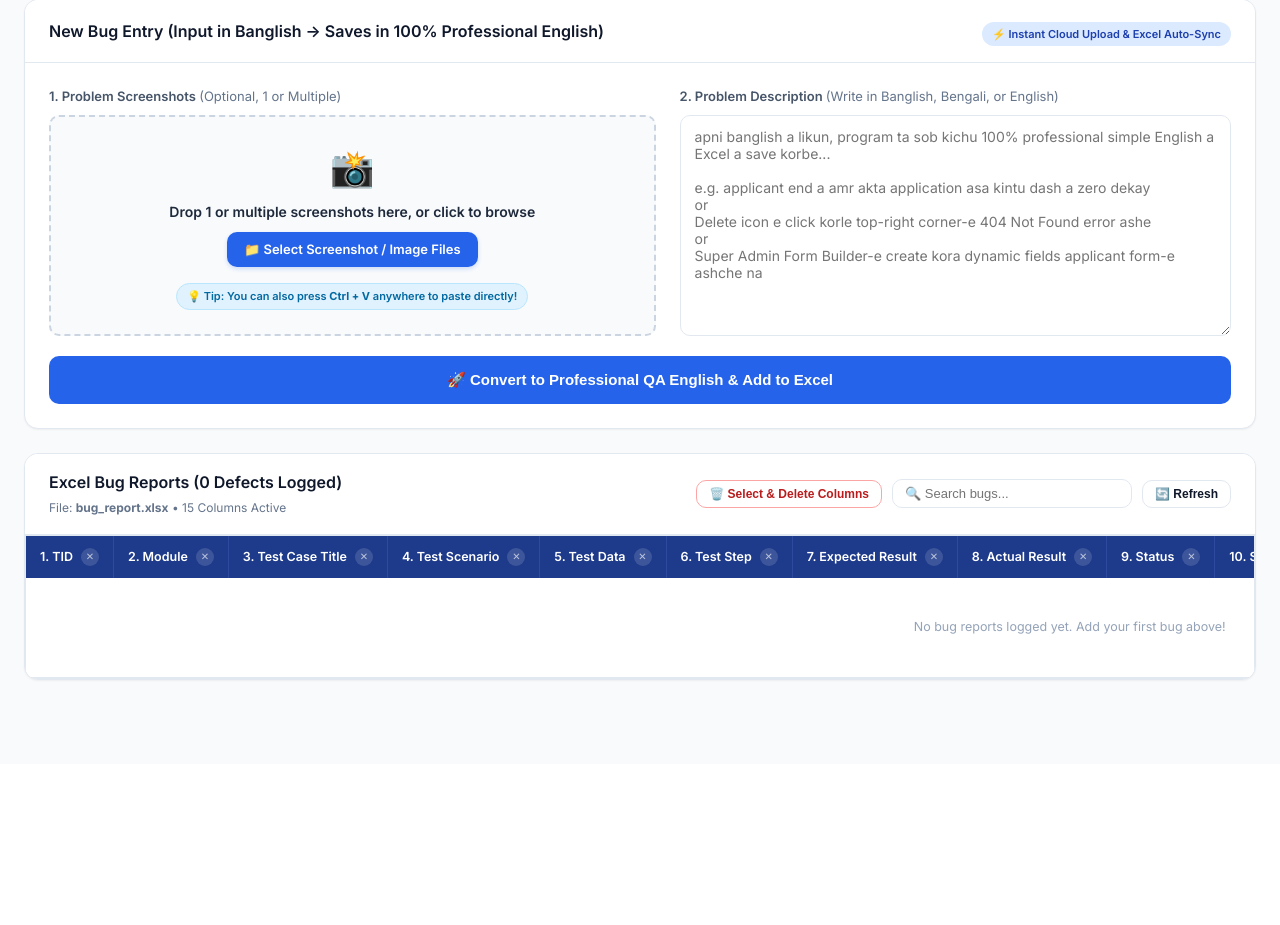
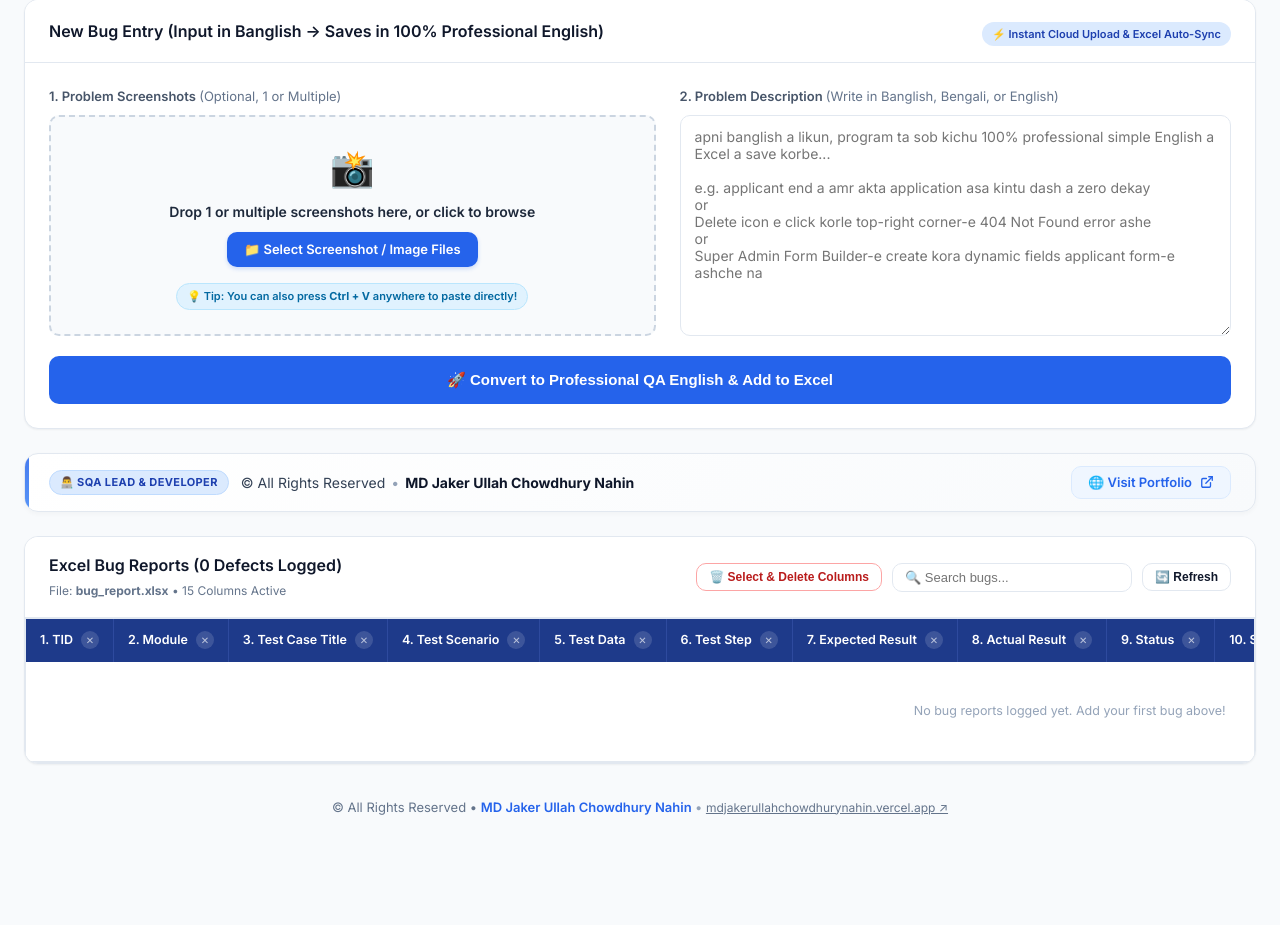
Before and after one commit to nahincodezzi/qa-auto-bug-reporter, a Flask app: page / in a window 1280 px wide. Shown: the part 101-1026 px from the top of the page. Before the commit the page ends 782 px from the top, so only its background shows below. Run offline with Flask 3, Linux system fonts and the light colour scheme; some libraries are stand-ins or nearby versions.

Commit message:
feat(branding): add professional copyright bar and portfolio link for MD Jaker Ullah Chowdhury Nahin

```diff
--- a/templates/index.html
+++ b/templates/index.html
@@ -487,6 +487,116 @@
             font-size: 13px;
             width: 240px;
         }
+
+        /* Author Credits & Portfolio Bar */
+        .author-credits-banner {
+            display: flex;
+            justify-content: center;
+            width: 100%;
+        }
+        .author-link {
+            display: flex;
+            align-items: center;
+            justify-content: space-between;
+            width: 100%;
+            padding: 12px 24px;
+            background: linear-gradient(135deg, #ffffff 0%, #f8fafc 100%);
+            border: 1px solid #e2e8f0;
+            border-radius: var(--radius-lg);
+            box-shadow: 0 2px 5px rgba(0, 0, 0, 0.03);
+            text-decoration: none;
+            color: var(--text-main);
+            transition: all 0.25s cubic-bezier(0.4, 0, 0.2, 1);
+            position: relative;
+            overflow: hidden;
+            cursor: pointer;
+        }
+        .author-link::before {
+            content: "";
+            position: absolute;
+            left: 0;
+            top: 0;
+            bottom: 0;
+            width: 4px;
+            background: linear-gradient(180deg, #2563eb, #3b82f6);
+            opacity: 0.85;
+            transition: width 0.25s ease;
+        }
+        .author-link:hover {
+            border-color: #3b82f6;
+            background: linear-gradient(135deg, #f0fdf4 0%, #eff6ff 100%);
+            box-shadow: 0 6px 18px rgba(37, 99, 235, 0.12);
+            transform: translateY(-2px);
+        }
+        .author-link:hover::before {
+            width: 6px;
+        }
+        .author-left {
+            display: flex;
+            align-items: center;
+            gap: 12px;
+            flex-wrap: wrap;
+        }
+        .author-badge {
+            background: #dbeafe;
+            color: #1e40af;
+            border: 1px solid #bfdbfe;
+            font-size: 11px;
+            font-weight: 700;
+            padding: 3px 10px;
+            border-radius: 9999px;
+            letter-spacing: 0.4px;
+            text-transform: uppercase;
+            transition: all 0.2s ease;
+        }
+        .author-link:hover .author-badge {
+            background: #2563eb;
+            color: #ffffff;
+            border-color: #2563eb;
+        }
+        .author-name {
+            font-size: 14px;
+            color: #334155;
+            display: flex;
+            align-items: center;
+            gap: 6px;
+        }
+        .author-name strong {
+            color: #0f172a;
+            font-weight: 700;
+            transition: color 0.2s ease;
+        }
+        .author-link:hover .author-name strong {
+            color: #2563eb;
+        }
+        .author-right {
+            display: flex;
+            align-items: center;
+        }
+        .author-portfolio-btn {
+            display: inline-flex;
+            align-items: center;
+            gap: 8px;
+            font-size: 13px;
+            font-weight: 600;
+            color: #2563eb;
+            background: #eff6ff;
+            border: 1px solid #dbeafe;
+            padding: 6px 16px;
+            border-radius: var(--radius-md);
+            transition: all 0.2s ease;
+        }
+        .author-link:hover .author-portfolio-btn {
+            background: #2563eb;
+            color: #ffffff;
+            border-color: #2563eb;
+            box-shadow: 0 2px 8px rgba(37, 99, 235, 0.3);
+            padding-right: 18px;
+        }
+        .author-link:hover .author-portfolio-btn svg {
+            transform: translate(2px, -2px);
+            transition: transform 0.2s ease;
+        }
     </style>
 </head>
 <body>
@@ -588,6 +698,30 @@
             </div>
         </section>
 
+        <!-- Professional Author Portfolio & Copyright Bar (Exact Position Requested) -->
+        <div class="author-credits-banner">
+            <a href="https://mdjakerullahchowdhurynahin.vercel.app/" target="_blank" rel="noopener noreferrer" class="author-link" title="Click to view MD Jaker Ullah Chowdhury Nahin's Portfolio">
+                <div class="author-left">
+                    <span class="author-badge">👨‍💻 SQA Lead & Developer</span>
+                    <span class="author-name">
+                        <span>© All Rights Reserved</span>
+                        <span style="color: #94a3b8;">&bull;</span>
+                        <strong>MD Jaker Ullah Chowdhury Nahin</strong>
+                    </span>
+                </div>
+                <div class="author-right">
+                    <span class="author-portfolio-btn">
+                        <span>🌐 Visit Portfolio</span>
+                        <svg width="14" height="14" viewBox="0 0 24 24" fill="none" stroke="currentColor" stroke-width="2.3" stroke-linecap="round" stroke-linejoin="round">
+                            <path d="M18 13v6a2 2 0 0 1-2 2H5a2 2 0 0 1-2-2V8a2 2 0 0 1 2-2h6"></path>
+                            <polyline points="15 3 21 3 21 9"></polyline>
+                            <line x1="10" y1="14" x2="21" y2="3"></line>
+                        </svg>
+                    </span>
+                </div>
+            </a>
+        </div>
+
         <!-- Dynamic Column Spreadsheet Table -->
         <section class="card">
             <div class="card-header">
@@ -669,6 +803,18 @@
                 </div>
             </div>
         </section>
+
+        <!-- Footer Copyright & Portfolio Reference -->
+        <footer style="text-align: center; padding: 10px 0 24px; font-size: 13px; color: #64748b;">
+            <span>© All Rights Reserved &bull; </span>
+            <a href="https://mdjakerullahchowdhurynahin.vercel.app/" target="_blank" rel="noopener noreferrer" style="color: #2563eb; font-weight: 600; text-decoration: none; transition: all 0.15s ease;">
+                MD Jaker Ullah Chowdhury Nahin
+            </a>
+            <span style="color: #94a3b8;"> &bull; </span>
+            <a href="https://mdjakerullahchowdhurynahin.vercel.app/" target="_blank" rel="noopener noreferrer" style="color: #64748b; font-size: 12px; text-decoration: underline;">
+                mdjakerullahchowdhurynahin.vercel.app ↗
+            </a>
+        </footer>
     </main>
 
     <!-- Modal: Select & Delete Columns -->
```
